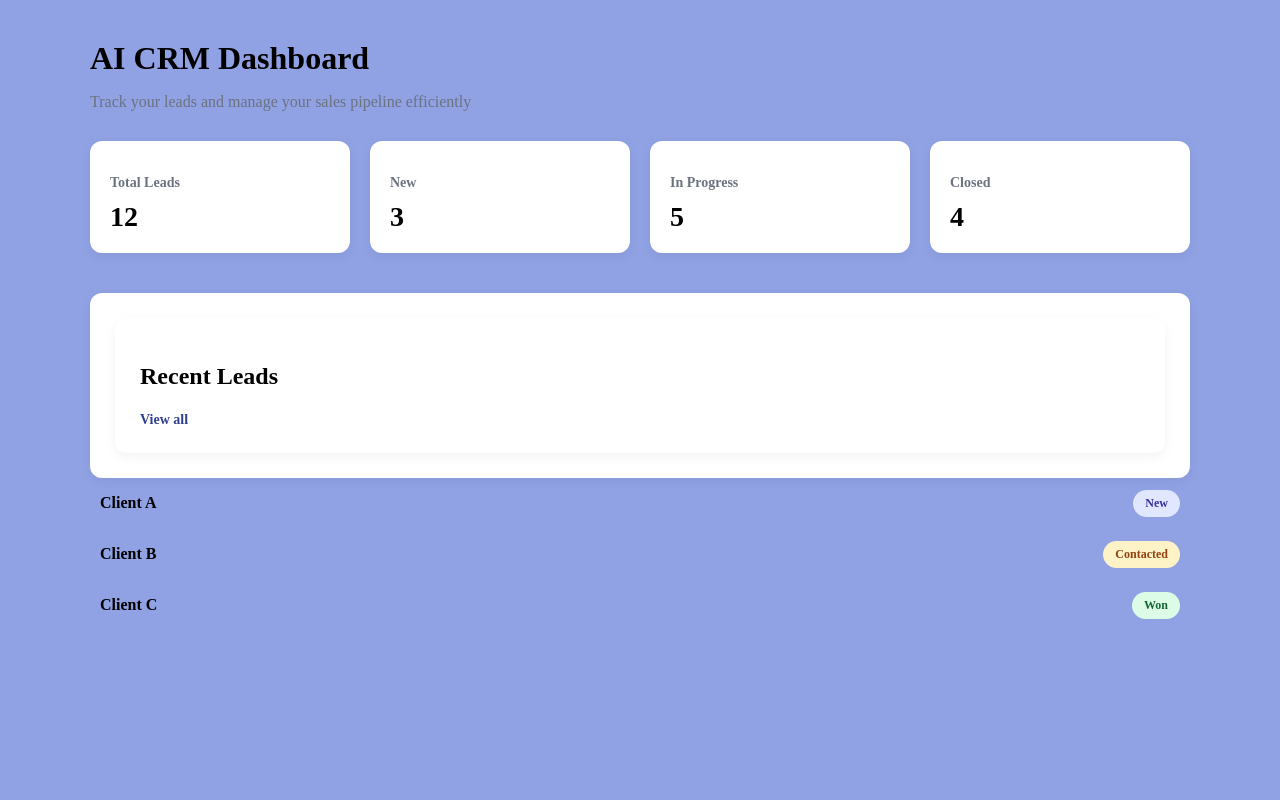
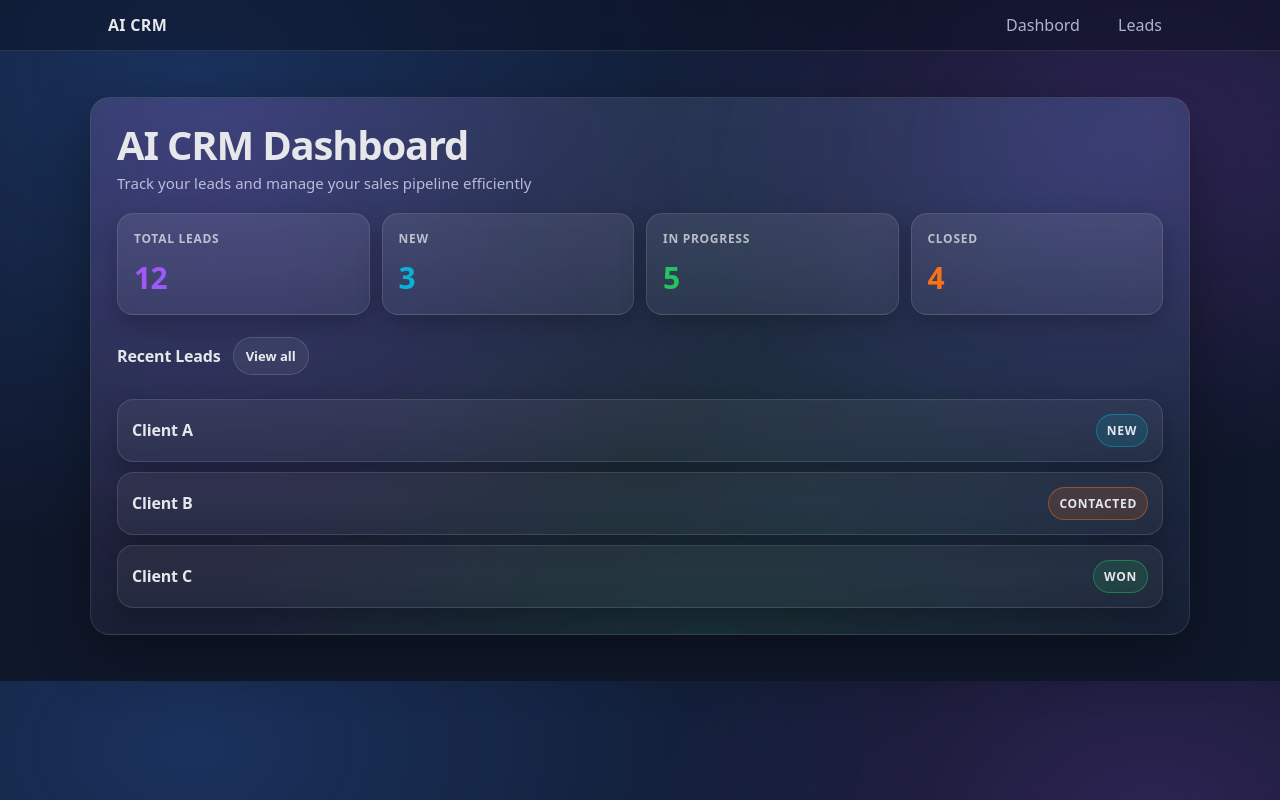
Before and after one commit to Maxle127/ai-crm-django, a Django app: page / in a window 1280 px wide. Run offline with Django 5.2, Linux system fonts and the light colour scheme.

Commit message:
feat: add leads list and lead detail pages with navigation

```diff
--- a/crm/static/crm/index.css
+++ b/crm/static/crm/index.css
@@ -1,101 +1,231 @@
-.dashboard-container {
-    max-width: 1100px;
-    margin: 40px auto;
-    padding: 0 20px;
+.dashboard-container{
+  max-width: 1100px;
+  margin: 46px auto;
+  padding: 26px;
+  border-radius: 20px;
+  border: 1px solid var(--border);
+  background: linear-gradient(180deg, rgba(255,255,255,.08), rgba(255,255,255,.04));
+  box-shadow: 0 18px 55px rgba(0,0,0,.35);
+  position: relative;
+  overflow: hidden;
 }
 
-.dashboard-title {
-    font-size: 32px;
-    font-weight: 700;
-    margin-bottom: 8px;
+.dashboard-container::before{
+  content:"";
+  position:absolute;
+  inset:-120px;
+  background:
+    radial-gradient(circle at 18% 25%, rgba(168, 85, 247, .18), transparent 42%),
+    radial-gradient(circle at 82% 22%, rgba(59, 130, 246, .18), transparent 42%),
+    radial-gradient(circle at 55% 90%, rgba(34, 197, 94, .10), transparent 45%);
+  filter: blur(18px);
+  opacity: .9;
+  pointer-events:none;
 }
 
-.dashboard-subtitle {
-    color: #6b7280;
-    margin-bottom: 30px;
+.dashboard-container > *{
+  position: relative;
+  z-index: 1;
 }
 
-.stats-section {
-    display: grid;
-    grid-template-columns: repeat(4, 1fr);
-    gap: 20px;
-    margin-bottom: 40px;
+.dashboard-title{
+  margin: 0 0 6px;
+  font-size: clamp(28px, 3.6vw, 40px);
+  letter-spacing: -0.03em;
+  line-height: 1.05;
 }
 
-.stat-card {
-    background: #ffffff;
-    padding: 20px;
-    border-radius: 12px;
-    box-shadow: 0 4px 12px rgba(0, 0, 0, 0.05);
+.dashboard-subtitle{
+  margin: 0 0 18px;
+  color: var(--muted);
+  font-size: 15px;
+  line-height: 1.5;
 }
 
-.stat-card h3 {
-    font-size: 14px;
-    color:#6b7280;
-    margin-bottom: 10px;
+.stats-section{
+  display: grid;
+  grid-template-columns: repeat(4, minmax(0, 1fr));
+  gap: 12px;
+  margin: 18px 0 22px;
 }
 
-.stat-card p {
-    font-size: 28px;
-    font-weight: 700;
-    margin: 0;
+.stat-card{
+  padding: 16px;
+  border-radius: 16px;
+  border: 1px solid rgba(255,255,255,.12);
+  background: linear-gradient(180deg, rgba(255,255,255,.09), rgba(255,255,255,.05));
+  backdrop-filter: blur(10px);
+  -webkit-backdrop-filter: blur(10px);
+  box-shadow: 0 10px 26px rgba(0,0,0,.24);
+  transition: transform .18s ease, border-color .18s ease, box-shadow .18s ease;
+  position: relative;
+  overflow: hidden;
 }
 
-.recent-section {
-    background: #ffffff;
-    padding: 25px;
-    border-radius: 12px;
-    box-shadow: 0 4px 12px rgba(0, 0, 0, 0.05);
+.stat-card::after{
+  content:"";
+  position:absolute;
+  inset:0;
+  background: linear-gradient(90deg, rgba(255,255,255,.14), transparent 35%, rgba(255,255,255,.10));
+  opacity: 0;
+  transition: opacity .18s ease;
+  pointer-events:none;
 }
 
-.recent-header {
-    display: flex;
-    justify-content: space-between;
-    align-items: center;
-    margin-bottom: 20px;
+.stat-card:hover{
+  transform: translateY(-3px);
+  border-color: rgba(255,255,255,.22);
+  box-shadow: 0 18px 44px rgba(0,0,0,.32);
 }
 
-.recent-link {
-    text-decoration: none;
-    font-size: 14px;
-    color: #2f3e8f;
-    font-weight: 600;
+.stat-card:hover::after{ opacity: 1; }
+
+.stat-card h3{
+  margin: 0 0 10px;
+  font-size: 12px;
+  font-weight: 750;
+  text-transform: uppercase;
+  letter-spacing: .06em;
+  color: rgba(255,255,255,.66);
 }
 
-.lead-row {
-    display: flex;
-    justify-content: space-between;
-    align-items: center;
-    padding: 12px 10px;
-    border-radius: 10px;
+.stat-card p{
+  margin: 0;
+  font-size: 30px;
+  font-weight: 900;
+  letter-spacing: -0.02em;
 }
 
-.lead-row:hover {
-    background: #f3f4f6;
+.stat-card:nth-child(1) p{
+  background: linear-gradient(90deg, #a855f7, #3b82f6);
+  -webkit-background-clip: text;
+  background-clip: text;
+  color: transparent;
+}
+.stat-card:nth-child(2) p{
+  background: linear-gradient(90deg, #06b6d4, #3b82f6);
+  -webkit-background-clip: text;
+  background-clip: text;
+  color: transparent;
+}
+.stat-card:nth-child(3) p{
+  background: linear-gradient(90deg, #22c55e, #10b981);
+  -webkit-background-clip: text;
+  background-clip: text;
+  color: transparent;
+}
+.stat-card:nth-child(4) p{
+  background: linear-gradient(90deg, #f97316, #ef4444);
+  -webkit-background-clip: text;
+  background-clip: text;
+  color: transparent;
 }
 
-.lead-name {
-    font-weight: 600;
+.recent-section,
+.recent-section .recent-section{
+  display: flex;
+  align-items: center;
+  justify-content: space-between;
+  gap: 12px;
+  margin: 0 0 12px;
 }
 
-.lead-status {
-    padding: 6px 12px;
-    border-radius: 20px;
-    font-size: 12px;
-    font-weight: 600;
+.recent-section h2{
+  margin: 0;
+  font-size: 16px;
+  font-weight: 850;
+  letter-spacing: -0.01em;
 }
 
-.status-new {
-    background: #e0e7ff;
-    color: #3730a3;
+.recent-link{
+  display: inline-flex;
+  align-items: center;
+  gap: 8px;
+  padding: 9px 12px;
+  border-radius: 999px;
+  border: 1px solid rgba(255,255,255,.14);
+  background: rgba(255,255,255,.06);
+  color: rgba(255,255,255,.90);
+  text-decoration: none;
+  font-size: 13px;
+  font-weight: 750;
+  transition: transform .16s ease, background .16s ease, border-color .16s ease;
 }
 
-.status-progress {
-    background: #fef3c7;
-    color: #92400e;
+.recent-link:hover{
+  transform: translateY(-1px);
+  background: rgba(255,255,255,.10);
+  border-color: rgba(255,255,255,.22);
 }
 
-.status-won {
-    background: #dcfce7;
-    color: #166534;
+.recent-list{
+  display: grid;
+  gap: 10px;
 }
+
+.lead-row{
+  cursor: pointer;
+  display: grid;
+  grid-template-columns: 1fr auto;
+  align-items: center;
+  gap: 12px;
+  padding: 14px;
+  border-radius: 16px;
+  border: 1px solid rgba(255,255,255,.12);
+  background: linear-gradient(180deg, rgba(255,255,255,.06), rgba(255,255,255,.04));
+  backdrop-filter: blur(10px);
+  -webkit-backdrop-filter: blur(10px);
+  box-shadow: 0 10px 22px rgba(0,0,0,.22);
+  transition: transform .16s ease, border-color .16s ease, box-shadow .16s ease;
+}
+
+.lead-row:hover{
+  transform: translateY(-2px);
+  border-color: rgba(255,255,255,.22);
+  box-shadow: 0 18px 36px rgba(0,0,0,.30);
+}
+
+.lead-name{
+  font-weight: 850;
+  letter-spacing: -0.01em;
+}
+
+.lead-status{
+  padding: 7px 10px;
+  border-radius: 999px;
+  font-size: 12px;
+  font-weight: 900;
+  letter-spacing: .06em;
+  text-transform: uppercase;
+  border: 1px solid rgba(255,255,255,.16);
+  background: rgba(255,255,255,.06);
+}
+
+.status-new{
+  border-color: rgba(6, 182, 212, .42);
+  background: rgba(6, 182, 212, .14);
+}
+.status-progress{
+  border-color: rgba(249, 115, 22, .44);
+  background: rgba(249, 115, 22, .14);
+}
+.status-won{
+  border-color: rgba(34, 197, 94, .44);
+  background: rgba(34, 197, 94, .14);
+}
+
+/* Responsive */
+@media (max-width: 900px){
+  .stats-section{ grid-template-columns: repeat(2, minmax(0,1fr)); }
+}
+@media (max-width: 520px){
+  .dashboard-container{ padding: 18px; }
+  .stats-section{ grid-template-columns: 1fr; }
+  .lead-row{ grid-template-columns: 1fr; }
+  .lead-status{ justify-self: start; }
+}
+
+@media (prefers-reduced-motion: reduce){
+  .stat-card, .lead-row, .recent-link{ transition: none; }
+  .stat-card:hover, .lead-row:hover, .recent-link:hover{ transform: none; }
+}
--- a/crm/templates/crm/index.html
+++ b/crm/templates/crm/index.html
@@ -6,7 +6,7 @@ AI CRM Dashboard
 {% endblock %}
 
 {% block css_files %}
-    <link rel="stylesheet" href="{% static 'crm/index.css' %}" />
+    <link rel="stylesheet" href="{% static 'crm/index.css' %}?v=2" />
 {% endblock %}
 
 {% block content %}
--- a/crm/urls.py
+++ b/crm/urls.py
@@ -3,6 +3,6 @@ from . import views
 
 urlpatterns = [
     path("", views.dashbord, name="dashboard"),
-    path("leads/", views.leads, name=""),
+    path("leads/", views.leads, name="leads"),
     path("leads/<int:id>", views.lead_detail, name="lead-detail")
 ]
--- a/crm/views.py
+++ b/crm/views.py
@@ -4,7 +4,7 @@ async def dashbord(request):
     return render(request, "crm/index.html")
 
 async def leads(request):
-    pass
+    return render(request, "crm/leads.html")
 
-async def lead_detail(request, id=1):
-    pass
+async def lead_detail(request, id):
+    return render(request, "crm/lead-detail.html")
--- a/static/app.css
+++ b/static/app.css
@@ -1,3 +1,64 @@
+:root {
+    --bg:#0f172a;
+    --card: rgba(255, 255, 255, 0.06);
+    --text: #e5e7eb;
+    --muted: rgba(229, 231, 255, 0.75);
+    --border: rgba(255, 255, 255, 0.10);
+}
+
+* { box-sizing: border-box;}
+
 body {
-    background: #90a1e4;
+    margin: 0;
+    font-family: system-ui, -apple-system, Segoe UI, Roboto, Arial,  sans-serif;
+    background:
+        radial-gradient(1200px 800px at 15% 10%, rgba(59, 130, 246, 0.25), transparent 60%),
+        radial-gradient(900px 600px at 90% 20%, rgba(168, 85, 247, 0.20), transparent 55%),
+        var(--bg);
+    color: var(--text)
 }
+
+.dashboard-container {
+    max-width: 1200px;
+    margin: 60px auto;
+    padding: 0 24px;
+}
+
+.topbar {
+  position: sticky;
+  top: 0;
+  z-index: 50;
+  backdrop-filter: blur(10px);
+  background: rgba(10, 14, 30, 0.45);
+  border-bottom: 1px solid var(--border);
+}
+
+.topbar-inner {
+  max-width: 1100px;
+  margin: 0 auto;
+  padding: 14px 18px;
+  display: flex;
+  align-items: center;
+  justify-content: space-between;
+}
+
+.brand {
+  color: var(--text);
+  text-decoration: none;
+  font-weight: 800;
+  letter-spacing: .3px;
+}
+
+.nav-links a {
+  color: var(--muted);
+  text-decoration: none;
+  margin-left: 14px;
+  padding: 8px 10px;
+  border-radius: 10px;
+  transition: 0.2s;
+}
+
+.nav-links a:hover {
+  color: var(--text);
+  background: rgba(255,255,255,0.06);
+}
--- a/templates/base.html
+++ b/templates/base.html
@@ -10,6 +10,16 @@
     {% block css_files %} {% endblock %}
 </head>
 <body>
+    <nav class="topbar">
+        <div class="topbar-inner">
+            <a class="brand" href= "{% url 'dashboard' %}"> AI CRM </a>
+
+            <div class="nav-links">
+                <a href="{%url 'dashboard'%}">Dashbord</a>
+                <a href="{%url 'leads'%}">Leads</a>
+            </div>
+        </div>
+    </nav>
     {% block content %}
     {% endblock %}
 </body>
```
Also changed, not shown: crm/static/crm/lead-detail.css (added, +173 -0 lines), crm/static/crm/leads.css (added, +75 -0 lines), crm/templates/crm/includes/lead-item.html (added, +10 -0 lines), crm/templates/crm/lead-detail.html (added, +83 -0 lines), crm/templates/crm/leads.html (added, +29 -0 lines).
